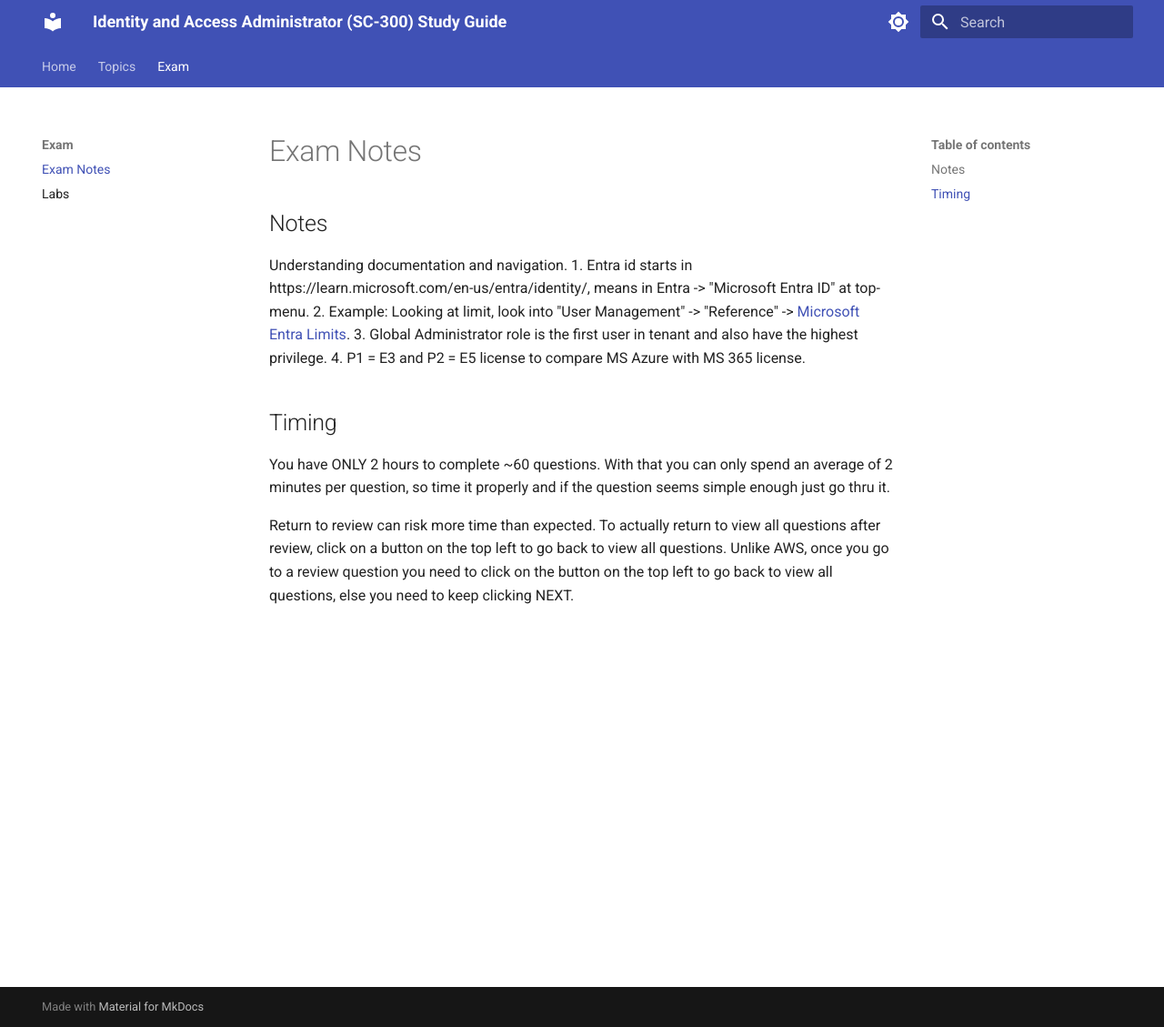
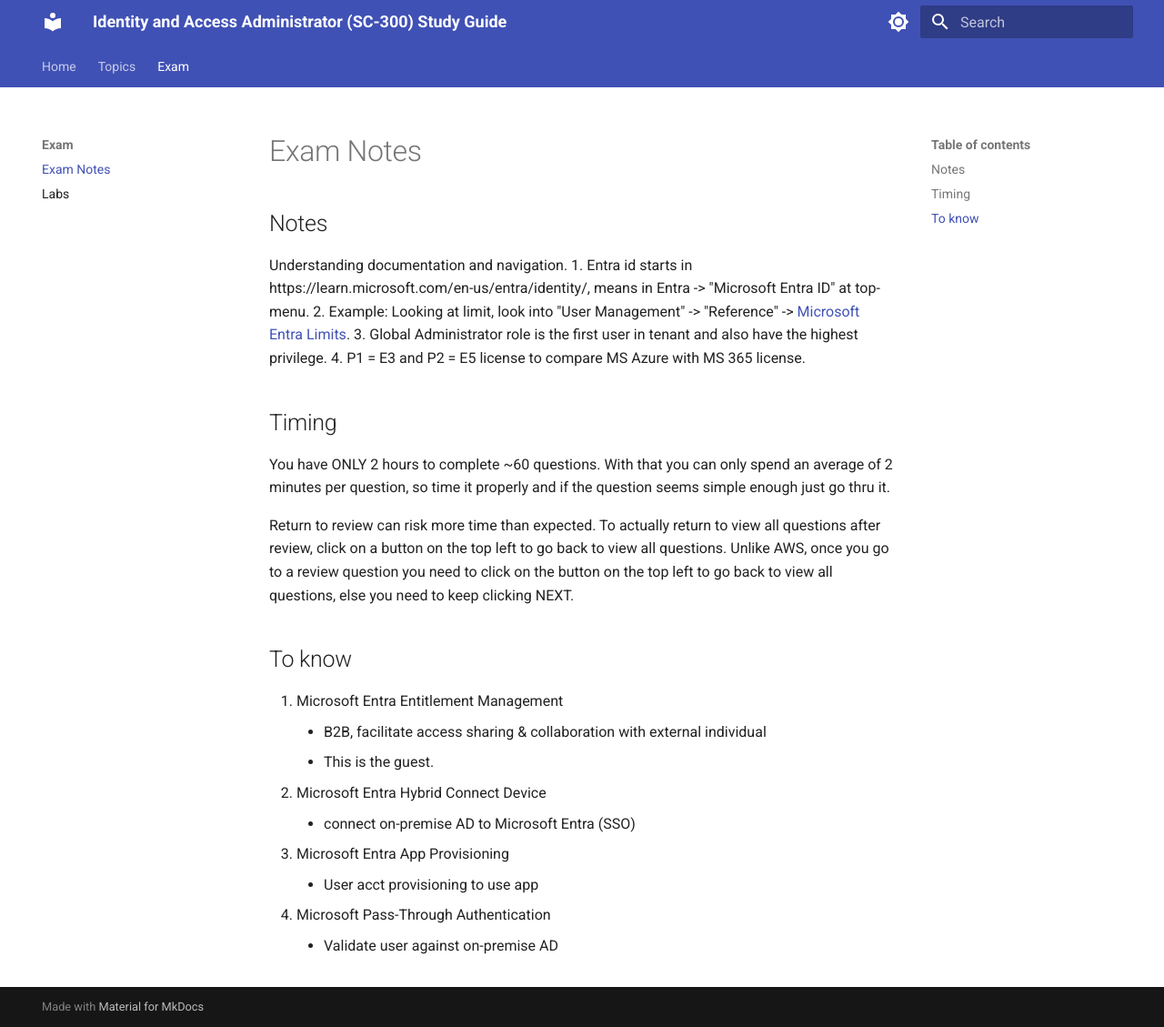
Before and after one commit to yoonghan/SC-300-Identity-and-Access-Administrator, an MkDocs documentation site: the page built from docs/Exam_Preparation/Notes.md, in a window 1280 px wide and 1129 px high. Shown: the whole window at 91% size. Built offline with MkDocs 1.6.1 and Material for MkDocs 9.7.7, drawn with Linux system fonts in a browser that asks for light colours.

```diff
--- a/docs/Exam_Preparation/Notes.md
+++ b/docs/Exam_Preparation/Notes.md
@@ -12,3 +12,14 @@
 You have ONLY 2 hours to complete ~60 questions. With that you can only spend an average of 2 minutes per question, so time it properly and if the question seems simple enough just go thru it.
 
 Return to review can risk more time than expected. To actually return to view all questions after review, click on a button on the top left to go back to view all questions. Unlike AWS, once you go to a review question you need to click on the button on the top left to go back to view all questions, else you need to keep clicking NEXT.
+
+## To know
+1. Microsoft Entra Entitlement Management
+    - B2B, facilitate access sharing & collaboration with external individual
+    - This is the guest.
+2. Microsoft Entra Hybrid Connect Device
+    - connect on-premise AD to Microsoft Entra (SSO)
+3. Microsoft Entra App Provisioning
+    - User acct provisioning to use app
+5. Microsoft Pass-Through Authentication
+    - Validate user against on-premise AD
```
Also changed, not shown: docs/ConditionAccess.md (+3 -1 lines).
